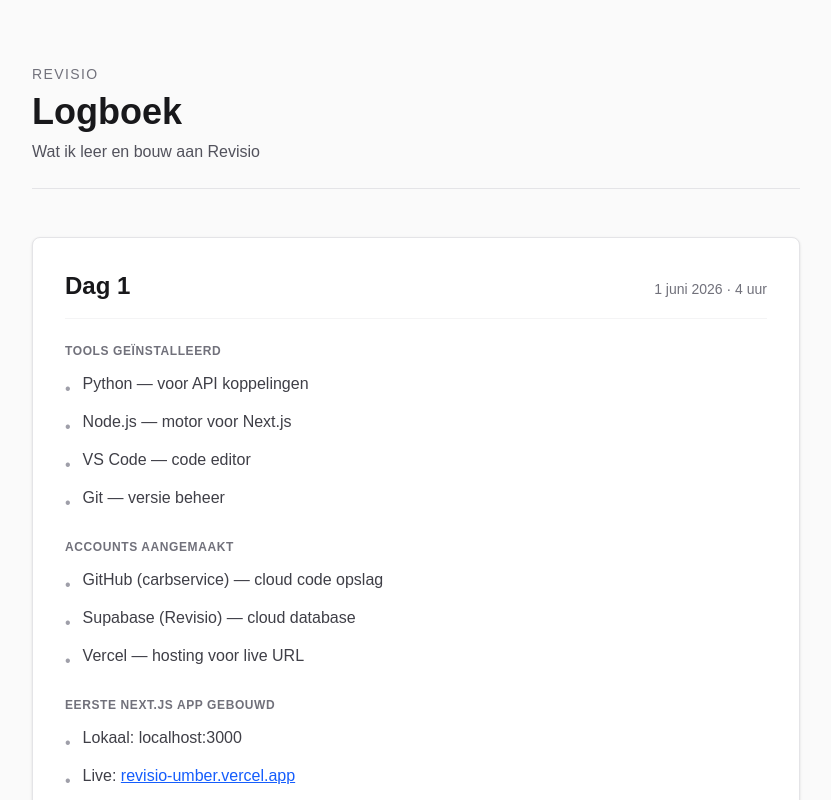
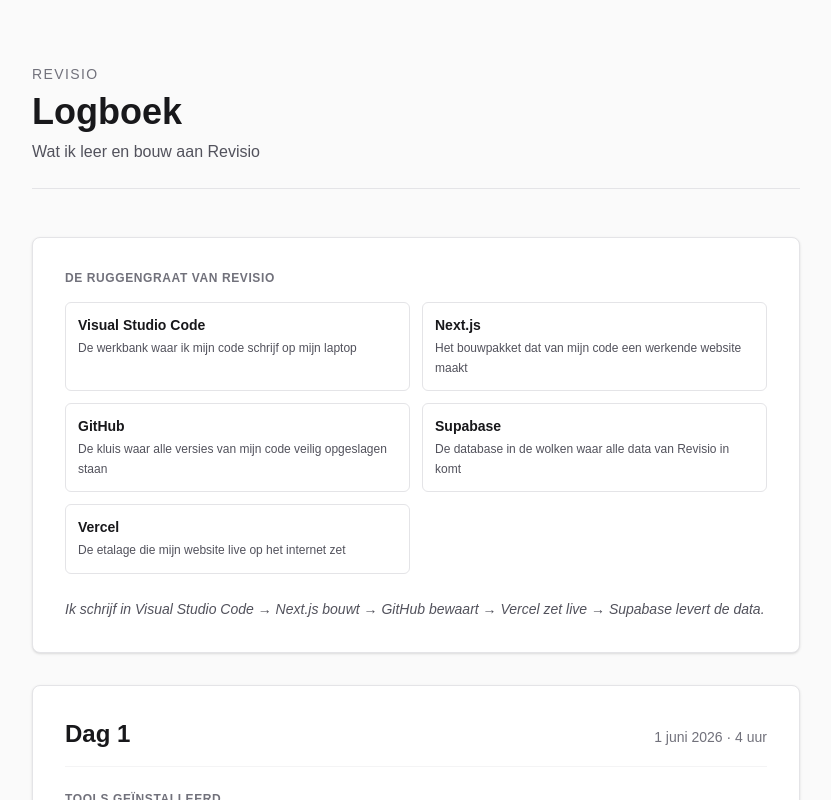
Before and after one commit to carbservice/revisio, a Next.js app: page /logbook in a window 1280 px wide. Shown: the top 800 px of the page, without its empty margins (224-1055 px from the left). Built offline with nearby package versions, Linux system fonts and the light colour scheme.

Commit message:
Ruggengraat overzicht toegevoegd

```diff
--- a/app/logbook/page.tsx
+++ b/app/logbook/page.tsx
@@ -8,6 +8,20 @@ export default function Logbook() {
           <h1 className="text-4xl font-bold text-zinc-900 dark:text-zinc-100">Logboek</h1>
           <p className="text-zinc-600 dark:text-zinc-400 mt-2">Wat ik leer en bouw aan Revisio</p>
         </header>
+
+        <div className="bg-white dark:bg-zinc-800 rounded-lg p-8 shadow-sm border border-zinc-200 dark:border-zinc-700 mb-8">
+          <h2 className="text-xs font-semibold uppercase tracking-wider text-zinc-500 mb-4">De ruggengraat van Revisio</h2>
+          <div className="grid grid-cols-1 sm:grid-cols-2 gap-3">
+            <App name="Visual Studio Code" role="De werkbank waar ik mijn code schrijf op mijn laptop" />
+            <App name="Next.js" role="Het bouwpakket dat van mijn code een werkende website maakt" />
+            <App name="GitHub" role="De kluis waar alle versies van mijn code veilig opgeslagen staan" />
+            <App name="Supabase" role="De database in de wolken waar alle data van Revisio in komt" />
+            <App name="Vercel" role="De etalage die mijn website live op het internet zet" />
+          </div>
+          <p className="text-sm text-zinc-600 dark:text-zinc-400 mt-6 leading-relaxed italic">
+            Ik schrijf in Visual Studio Code → Next.js bouwt → GitHub bewaart → Vercel zet live → Supabase levert de data.
+          </p>
+        </div>
 
         <article className="space-y-8">
 
@@ -21,7 +35,7 @@ export default function Logbook() {
             <Section title="Tools geïnstalleerd">
               <Item>Python — voor API koppelingen</Item>
               <Item>Node.js — motor voor Next.js</Item>
-              <Item>VS Code — code editor</Item>
+              <Item>Visual Studio Code — code editor</Item>
               <Item>Git — versie beheer</Item>
             </Section>
 
@@ -64,6 +78,15 @@ export default function Logbook() {
   )
 }
 
+function App({ name, role }: { name: string; role: string }) {
+  return (
+    <div className="border border-zinc-200 dark:border-zinc-700 rounded-md p-3">
+      <p className="font-semibold text-zinc-900 dark:text-zinc-100 text-sm">{name}</p>
+      <p className="text-xs text-zinc-600 dark:text-zinc-400 mt-1 leading-relaxed">{role}</p>
+    </div>
+  )
+}
+
 function Section({ title, children }: { title: string; children: React.ReactNode }) {
   return (
     <div className="mb-6 last:mb-0">
```
